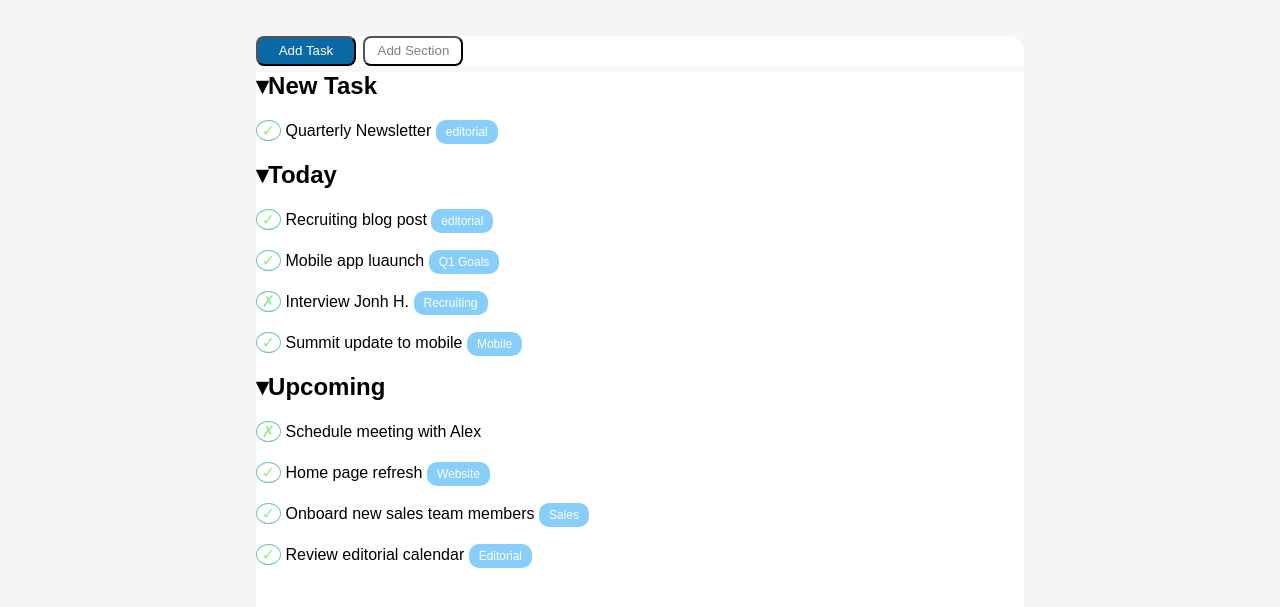
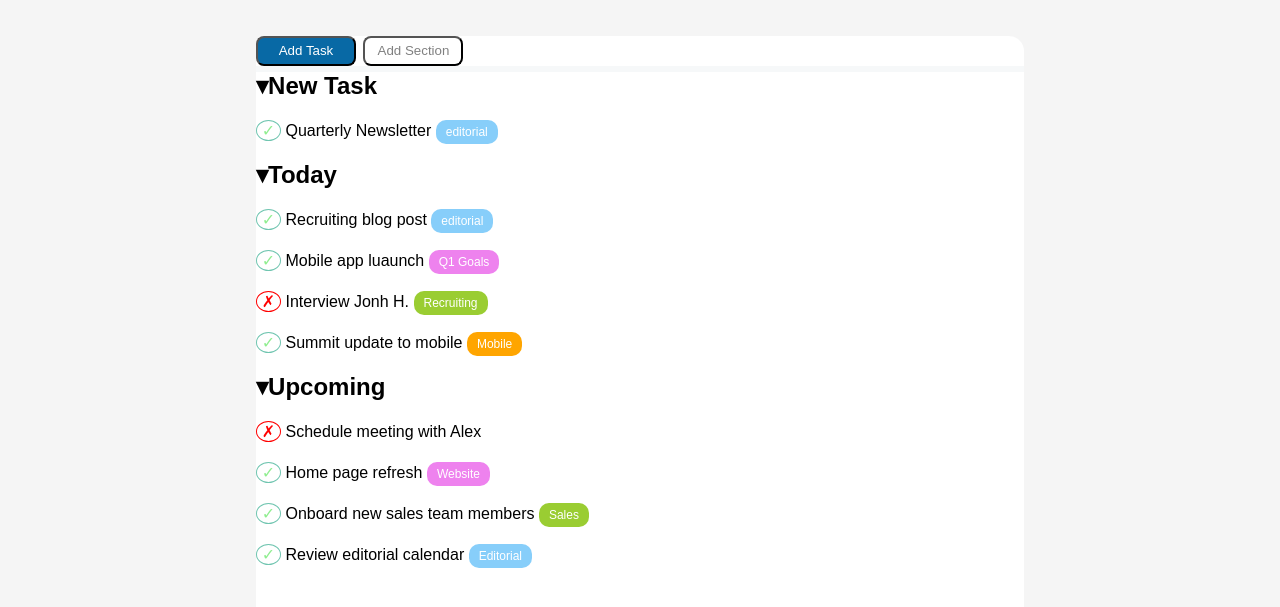
Before and after one commit to tonysanna/html-css-toboolist, a plain HTML site: page index.html in a window 1280 px wide. Shown: the part 117-724 px from the top of the page. Drawn offline with Linux system fonts and the light colour scheme.

Commit message:
Progetto Finale

```diff
--- a/css/style.css
+++ b/css/style.css
@@ -78,3 +78,19 @@ body {
     padding: 5px 10px;
     font-size: 12px;
 }
+.purple{
+    background-color: violet;
+}
+
+.green{
+    background-color: yellowgreen;
+}
+
+.orange{
+    background-color: orange;
+}
+
+.box{
+    border: 1px solid red;
+    color: red;
+}
--- a/index.html
+++ b/index.html
@@ -47,34 +47,34 @@
                     <div class="hype">
                         <span class="check">&#10003;</span>
                         <span class="task">Mobile app luaunch</span>
-                        <span class="tag">Q1 Goals</span>
+                        <span class="tag purple">Q1 Goals</span>
                     </div>
                     <div class="hype">
-                        <span class="check">&cross;</span>
+                        <span class="check box">&cross;</span>
                         <span class="task">Interview Jonh H.</span>
-                        <span class="tag">Recruiting</span>
+                        <span class="tag green">Recruiting</span>
                     </div>
                     <div class="hype">
                         <span class="check">&#10003;</span>
                         <span class="task">Summit update to mobile</span>
-                        <span class="tag">Mobile</span>
+                        <span class="tag orange">Mobile</span>
                     </div>
 
                 <div class="conteiner1">
                     <h2 class="categoria"> &#x25BE;Upcoming</h2>
                     <div class="hype">
-                            <span class="check">&cross;</span>
+                        <span class="check box">&cross;</span>
                         <span class="task">Schedule meeting with Alex</span>
                     </div>
                     <div class="hype">
                         <span class="check">&#10003;</span>
                         <span class="task">Home page refresh</span>
-                            <span class="tag">Website</span>
+                        <span class="tag purple">Website</span>
                     </div>
                     <div class="hype">
                         <span class="check">&#10003;</span>
                         <span class="task">Onboard new sales team members</span>
-                            <span class="tag">Sales</span>
+                        <span class="tag green">Sales</span>
                     </div>
                     <div class="hype">
                         <span class="check">&#10003;</span>
```
Lines whose indentation alone changed are shown as unchanged.
